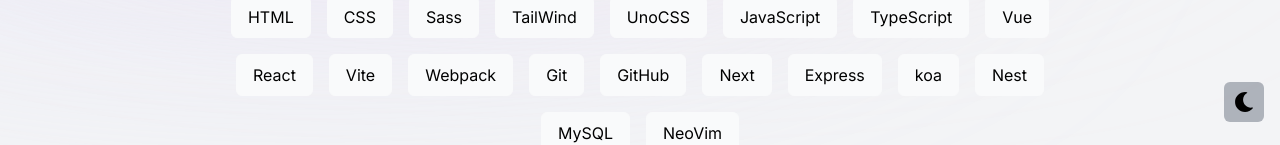
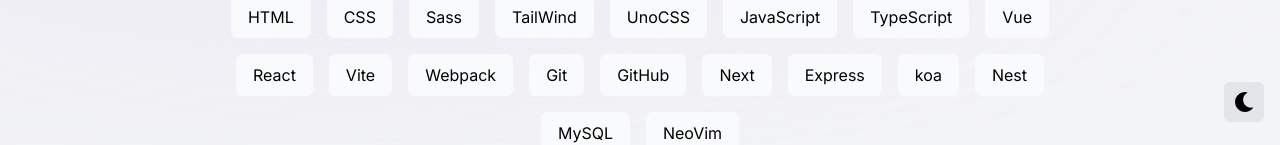
Before and after one commit to imddc/imddc-next-blog, a Next.js app: page / in a window 1280 px wide. Shown: the part 662-807 px from the top of the page. Built offline with nearby package versions, Linux system fonts and the light colour scheme.

Commit message:
feat(setting): setting theme

```diff
--- a/components/setting/setting.tsx
+++ b/components/setting/setting.tsx
@@ -6,7 +6,7 @@
 
 const Setting = () => {
   return (
-    <div className="fixed bottom-4 right-4 flex-col-center">
+    <div className="flex-col-center fixed bottom-4 right-4">
       <SettingTheme />
     </div>
   )
--- a/components/setting/theme.tsx
+++ b/components/setting/theme.tsx
@@ -14,7 +14,7 @@
   return (
     <>
       <button
-        className="flex-center size-10 bg-gray-500/50 hover:bg-gray-400/50 rounded-md duration-300"
+        className="flex-center size-10 rounded-md bg-gray-300/50 backdrop-blur-md dark:bg-gray-300/50"
         onClick={handleToggleDarkMode}
       >
         {themeContext.theme === Theme.dark ? (
```
